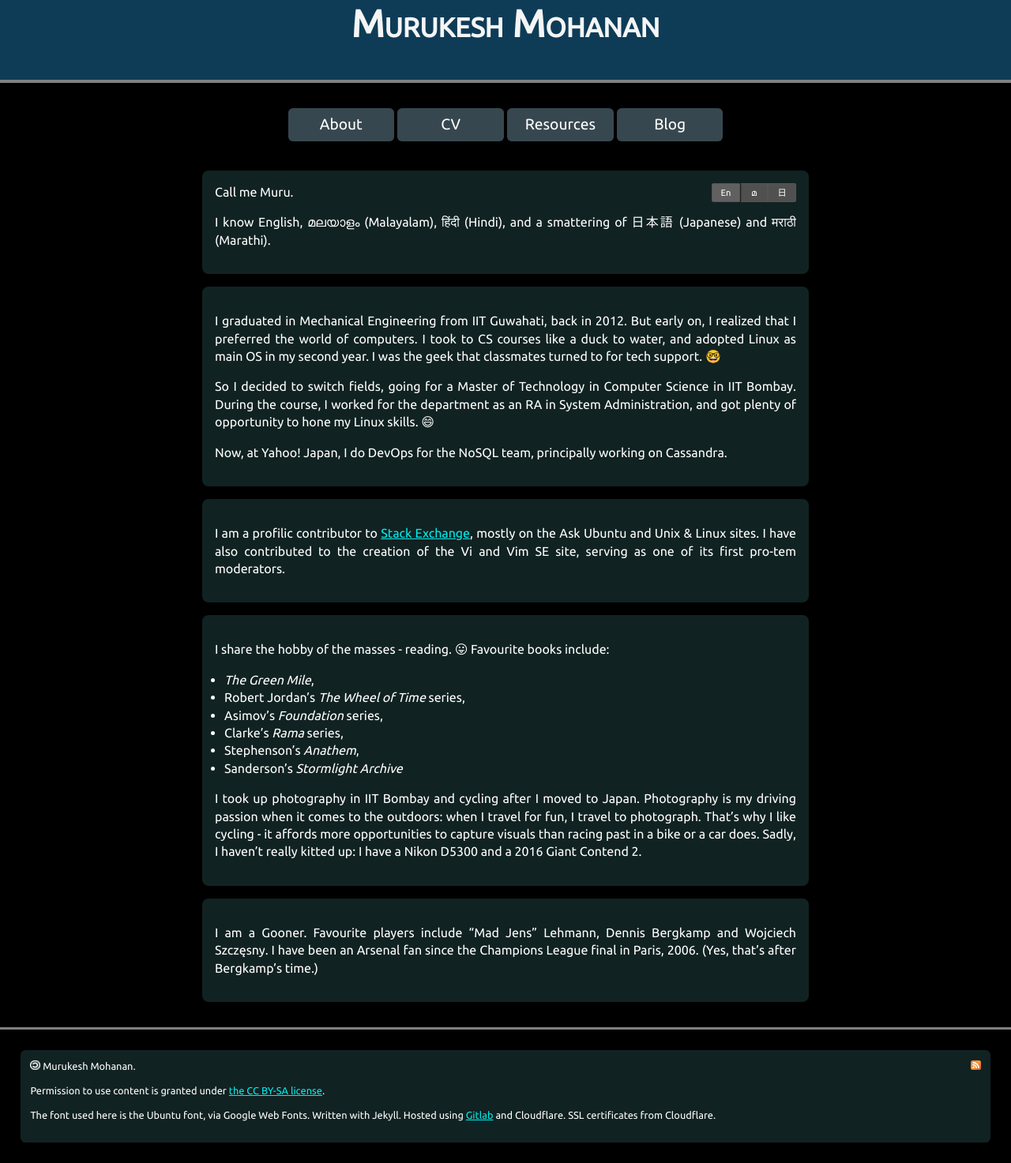
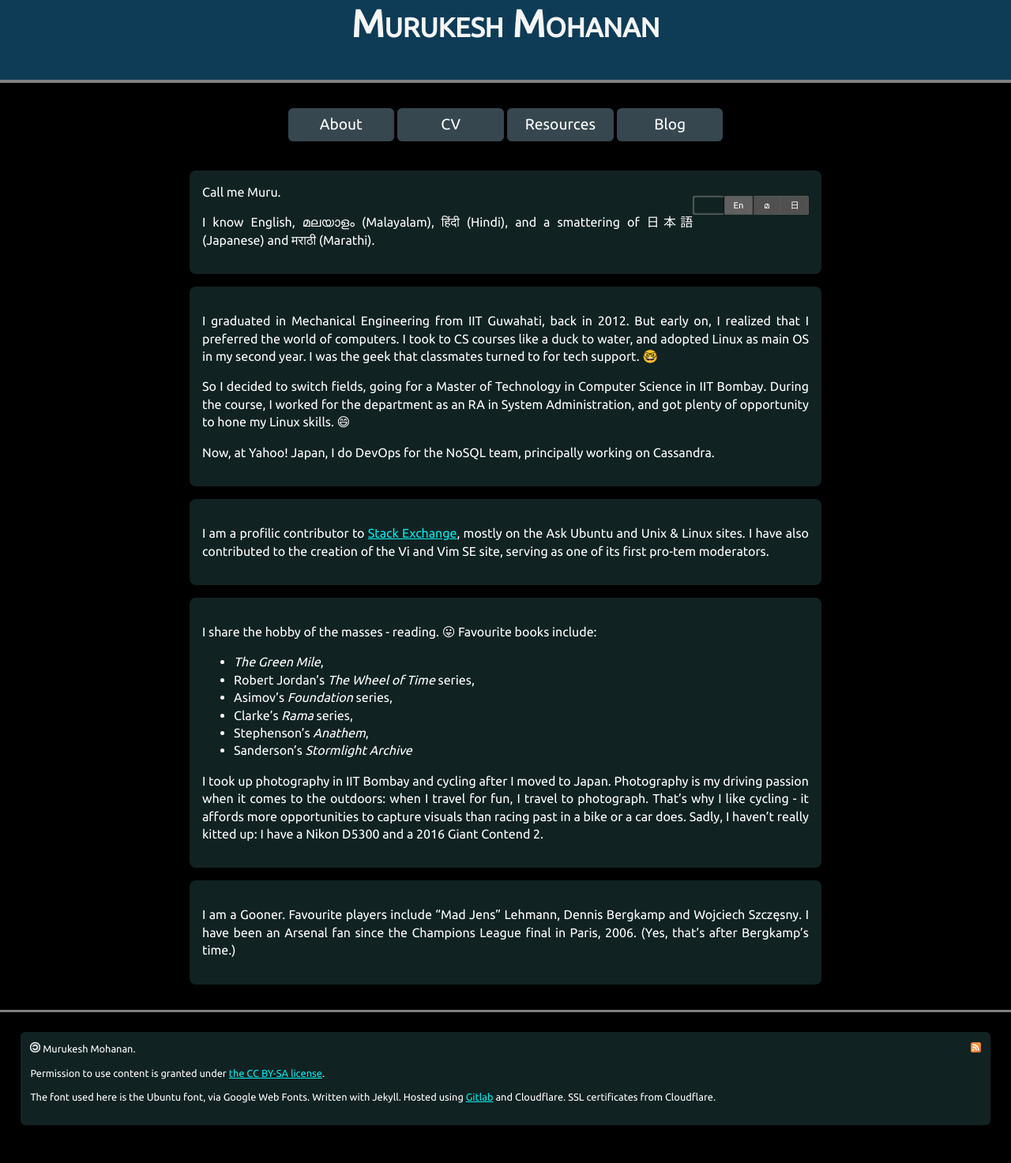
Before and after one commit to muru/muru.github.io, a Jekyll site: the page built from index.md, in a window 1280 px wide. Shown: the whole page at 79% size. Built offline with Jekyll 4.4.1, drawn with Linux system fonts in a browser that asks for light colours; emoji names are drawn with the system emoji font; after the commit the page ends 1451 px from its top, so only the background shows below that.

Commit message:
more style  updates

```diff
--- a/css/style.css
+++ b/css/style.css
@@ -27,8 +27,8 @@
 }
 
 #main ul {
-	margin: 0 0 0.75em 0.75em;
-	padding: 0;
+	/*margin: 0 0 0.75em 0.75em;
+	padding: 0;*/
 }
 
 footer {
@@ -210,9 +210,9 @@
 	}
 
 	#main {
-		max-width: 70vw;
+		max-width: 50em;
 		min-width: 22em;
-		width: 60%;
+		/*width: 60%;*/
 		padding: 1em 2em;
 		min-height: 80vh;
 	}
```
